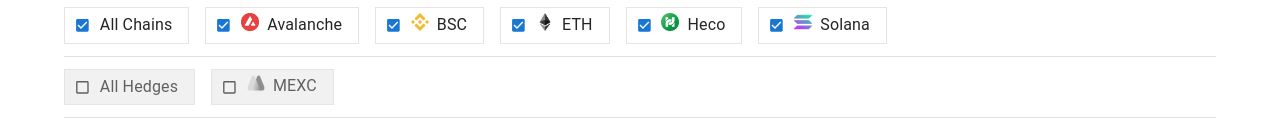
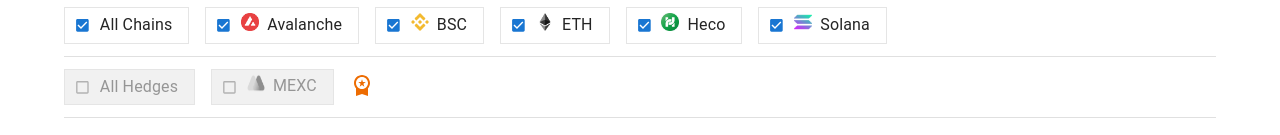
Before and after one commit to igorek17000/topapr, a React (Create React App) app in the folder front/: page / in a window 1280 px wide. Shown: the part 151-286 px from the top of the page. Built offline with nearby package versions, Linux system fonts and the light colour scheme; no server answers.

Commit message:
Hedge NFT

```diff
--- a/front/src/components/AprList/AprList.tsx
+++ b/front/src/components/AprList/AprList.tsx
@@ -82,11 +82,11 @@ function AprList() {
           setNfts([]);
         })
         .finally(() => {
-          setIsLoading(false);
+          setIsNftLoading(false);
         });
     } else {
       setNfts([]);
-      setIsLoading(false);
+      setIsNftLoading(false);
     }
   }, [address]);
 
@@ -187,7 +187,12 @@ function AprList() {
       <Divider sx={{ marginBottom: '12px' }} />
       <ChainFilter checked={chainChecked} setChecked={setChainChecked} />
       <Divider sx={{ marginBottom: '12px' }} />
-      <HedgeFilter checked={hedgeChecked} setChecked={setHedgeChecked} />
+      <HedgeFilter
+        nfts={nfts}
+        isNftLoading={isNftLoading}
+        checked={hedgeChecked}
+        setChecked={setHedgeChecked}
+      />
       <Divider />
       <Grid container spacing={3} sx={{ marginTop: '0px' }}>
         <Grid item md={7} xs={12}></Grid>
--- a/front/src/components/AprList/Filter/HedgeFilter.tsx
+++ b/front/src/components/AprList/Filter/HedgeFilter.tsx
@@ -1,5 +1,7 @@
-import { Stack } from '@mui/material';
 import React from 'react';
+import { Box, Stack, CircularProgress, Tooltip } from '@mui/material';
+import WorkspacePremiumIcon from '@mui/icons-material/WorkspacePremium';
+
 import FilterCheckbox from './FilterCheckbox';
 import FilterFormControlLabel from './FilterFormControlLabel';
 
@@ -12,12 +14,14 @@ export type CheckedHedge = {
 };
 
 type HedgeFilterProps = {
+  nfts: any[];
+  isNftLoading: boolean;
   checked: CheckedHedge;
   setChecked: React.Dispatch<React.SetStateAction<CheckedHedge>>;
 };
 
 function HedgeFilter(props: HedgeFilterProps) {
-  const { checked, setChecked } = props;
+  const { nfts, checked, setChecked, isNftLoading } = props;
 
   const allChecked = hedges.reduce(
     (prev, hedge) => prev && checked[hedge],
@@ -29,13 +33,18 @@ function HedgeFilter(props: HedgeFilterProps) {
     !allChecked;
 
   const handleChecked = (event: React.ChangeEvent<HTMLInputElement>) => {
+    if (nfts.length > 0) {
       setChecked({
         ...checked,
         [event.target.name]: event.target.checked,
       });
+    } else {
+      console.log('no nft');
+    }
   };
 
   const handleAllChecked = (event: React.ChangeEvent<HTMLInputElement>) => {
+    if (nfts.length > 0) {
       setChecked(
         hedges.reduce(
           (prev, hedge) => ({
@@ -45,10 +54,24 @@ function HedgeFilter(props: HedgeFilterProps) {
           {} as CheckedHedge
         )
       );
+    } else {
+      console.log('no nft');
+    }
   };
 
   return (
     <div>
+      <Tooltip
+        title={
+          isNftLoading
+            ? 'Loading...'
+            : nfts.length === 0
+            ? 'No NFT detected. You need to have an NFT to use this feature'
+            : ''
+        }
+        placement="top"
+      >
+        <span>
           <FilterFormControlLabel
             label="All Hedges"
             checked={allChecked || false}
@@ -59,8 +82,22 @@ function HedgeFilter(props: HedgeFilterProps) {
                 onChange={handleAllChecked}
               />
             }
+            disabled={isNftLoading || nfts.length === 0}
           />
+        </span>
+      </Tooltip>
       {hedges.map((hedge) => (
+        <Tooltip
+          title={
+            isNftLoading
+              ? 'Loading...'
+              : nfts.length === 0
+              ? 'No NFT detected. You need to have an NFT to use this feature'
+              : ''
+          }
+          placement="top"
+        >
+          <span>
             <FilterFormControlLabel
               key={hedge}
               label={
@@ -68,7 +105,9 @@ function HedgeFilter(props: HedgeFilterProps) {
                   <div>
                     <img
                       src={`/hedge/${hedge}.png`}
-                  style={checked[hedge] ? {} : { filter: 'grayscale(100%)' }}
+                      style={
+                        checked[hedge] ? {} : { filter: 'grayscale(100%)' }
+                      }
                       alt={hedge}
                       width={18}
                       height={18}
@@ -85,8 +124,28 @@ function HedgeFilter(props: HedgeFilterProps) {
                   onChange={handleChecked}
                 />
               }
+              disabled={isNftLoading || nfts.length === 0}
             />
+          </span>
+        </Tooltip>
       ))}
+      <Box component={'span'}>
+        {!isNftLoading && (
+          <Tooltip
+            title={
+              nfts.length > 0
+                ? 'NFT detected.'
+                : 'No NFT detected. You need to have an NFT to use this feature'
+            }
+            placement="top"
+          >
+            <WorkspacePremiumIcon
+              color={nfts.length > 0 ? 'success' : 'warning'}
+            />
+          </Tooltip>
+        )}
+        {isNftLoading && <CircularProgress size={20} />}
+      </Box>
     </div>
   );
 }
```
Also changed, not shown: front/package.json (+5 -5 lines). Lines whose indentation alone changed are shown as unchanged.
